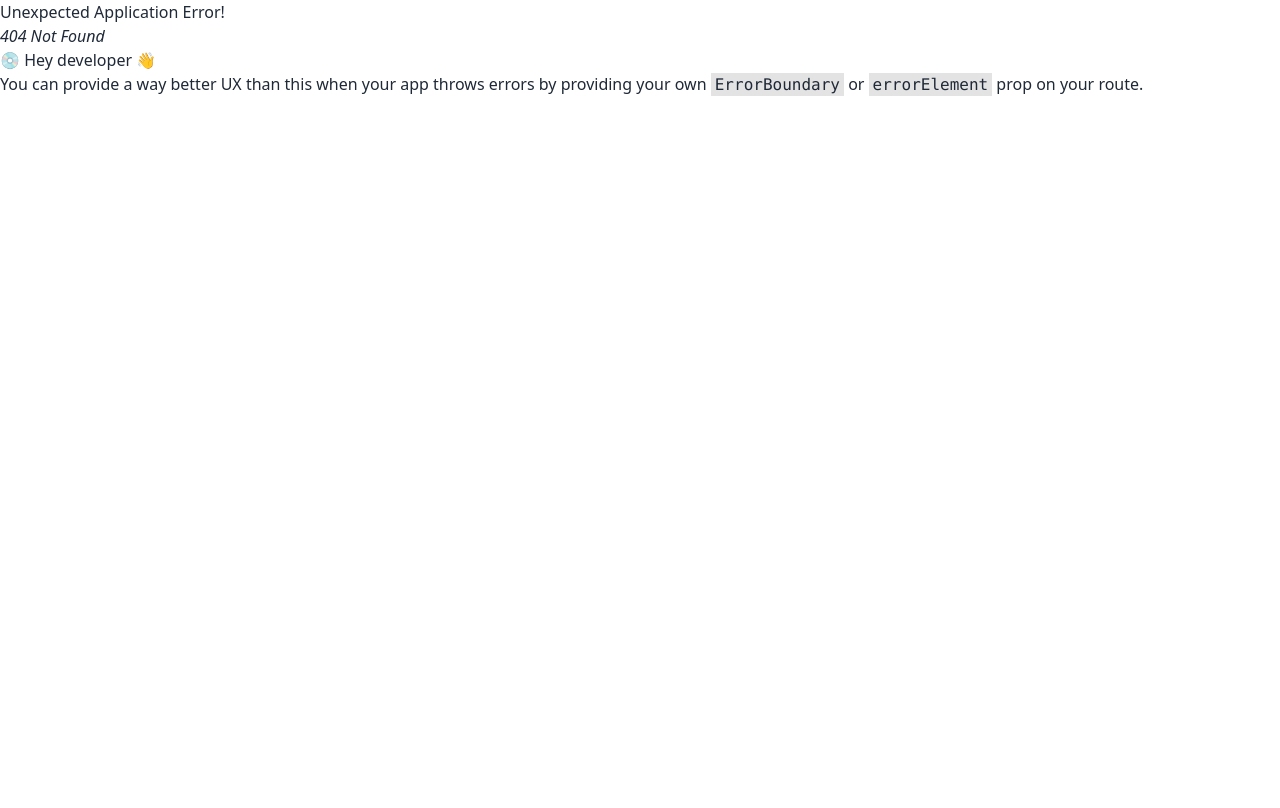
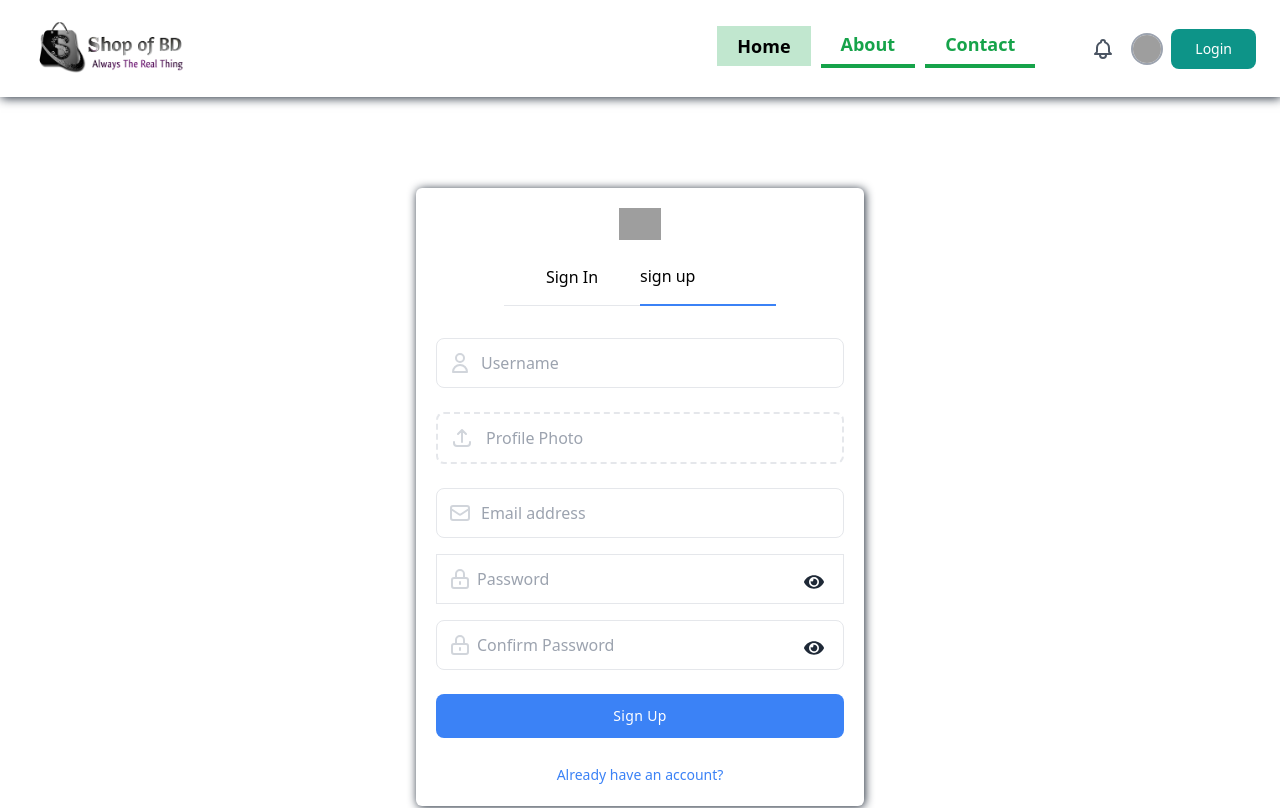
Before and after one commit to sujob258549/Dashboard-clint-side, a React (Vite) app: page /signup in a window 1280 px wide. Before the commit this address had no page. Shown: the top 808 px of the page. Built offline with nearby package versions, Linux system fonts and the light colour scheme; grey boxes are pictures that could not be loaded.

Commit message:
sign up and sign in page

```diff
--- a/package.json
+++ b/package.json
@@ -14,6 +14,7 @@
     "match-sorter": "^6.3.4",
     "react": "^18.2.0",
     "react-dom": "^18.2.0",
+    "react-icons": "^5.2.1",
     "react-router-dom": "^6.23.1",
     "sort-by": "^1.2.0"
   },
--- a/src/Router/Router.jsx
+++ b/src/Router/Router.jsx
@@ -2,6 +2,7 @@ import { createBrowserRouter } from "react-router-dom";
 import Main from "../Main/Main";
 import Home from "../Home/Home";
 import Login from "../loginandregister/Login";
+import Signup from "../loginandregister/Signup";
 
 const router = createBrowserRouter([
     {
@@ -15,6 +16,10 @@ const router = createBrowserRouter([
             {
                 path:'/login',
                 element:<Login></Login>
+            },
+            {
+                path:'/signup',
+                element:<Signup></Signup>
             }
         ]
 
--- a/src/loginandregister/Login.jsx
+++ b/src/loginandregister/Login.jsx
@@ -1,10 +1,12 @@
 import { useState } from "react";
+import { FaEye, FaEyeSlash } from "react-icons/fa";
+import { Link } from "react-router-dom";
 
 
 const Login = () => {
     const [showpassword , setShowpassword] = useState()
     return (
-        <section className="bg-gray-100 min-h-screen flex box-border justify-center items-center">
+        <section className="bg-gray-100 py-10 md:py-20 md:min-h-screen flex box-border justify-center items-center">
             <div className="bg-[#dfa674] rounded-2xl flex max-w-3xl p-5 items-center">
                 <div className="md:w-1/2 px-8">
                     <h2 className="font-bold text-3xl text-[#002D74]">Login</h2>
@@ -13,7 +15,12 @@ const Login = () => {
                     <form action="" className="flex flex-col gap-4">
                         <input className="p-2 mt-8 rounded-xl border" type="email" name="email" placeholder="Email" />
                         <div className="relative">
-                            <input className="p-2 rounded-xl border w-full" type="password" name="password" id="password" placeholder="Password" />
+                            <input className="p-2 rounded-xl border w-full" type={showpassword ? 'text' : 'password'} name="password" id="password" placeholder="Password" />
+                            <div className="absolute right-5 bottom-3" onClick={() => setShowpassword(!showpassword)}>
+                                {
+                                    showpassword ? <FaEyeSlash className="text-xl"></FaEyeSlash> : <FaEye className="text-xl"></FaEye>
+                                }
+                            </div>
                             <svg xmlns="http://www.w3.org/2000/svg" width="16" height="16" fill="currentColor"
                                 className="bi bi-eye-slash-fill absolute top-1/2 right-3 -z-1 -translate-y-1/2 cursor-pointer hidden"
                                 id="mama" viewBox="0 0 16 16">
@@ -46,11 +53,11 @@ const Login = () => {
 
                     <div className="mt-4 text-sm flex justify-between items-center container-mr">
                         <p className="mr-3 md:mr-0 ">If you don,t have an account..</p>
-                        <button className="hover:border register text-white bg-[#002D74] hover:border-gray-400 rounded-xl py-2 px-5 hover:scale-110 hover:bg-[#002c7424] font-semibold duration-300">Register</button>
+                        <Link to={'/signup'} className="hover:border register text-white bg-[#002D74] hover:border-gray-400 rounded-xl py-2 px-5 hover:scale-110 hover:bg-[#002c7424] font-semibold duration-300">Register</Link>
                     </div>
                 </div>
                 <div className="md:block hidden w-1/2">
-                    <img className="rounded-2xl max-h-[1600px]" src="https://images.unsplash.com/photo-1552010099-5dc86fcfaa38?crop=entropy&cs=tinysrgb&fit=max&fm=jpg&ixid=M3w0NzEyNjZ8MHwxfHNlYXJjaHwxfHxmcmVzaHxlbnwwfDF8fHwxNzEyMTU4MDk0fDA&ixlib=rb-4.0.3&q=80&w=1080" alt="login form image" />
+                    <img className="rounded-2xl h-[500px] object-cover" src="https://i.ibb.co/kMRGWpy/vecteezy-intertwined-security-locks-in-abstract-3d-rendering-24061823.jpg" alt="login form image" />
                 </div>
             </div>
         </section>
--- /dev/null
+++ b/src/loginandregister/Signup.jsx
@@ -0,0 +1,105 @@
+import { useState } from "react";
+import { FaEye, FaEyeSlash } from "react-icons/fa";
+import { Link } from "react-router-dom";
+
+
+const Signup = () => {
+    const [showpassword , setShowpassword] = useState()
+    return (
+        <div>
+            <section className="bg-white" >
+                <div className="container flex items-center justify-center min-h-screen px-6 mx-auto">
+                    <form className="w-full max-w-md p-5 rounded-md" style={{boxShadow:"1px 1px 10px"}}>
+                        <div className="flex justify-center mx-auto">
+                            <img className="w-auto h-7 sm:h-8" src="https://merakiui.com/images/logo.svg" alt=""/>
+                        </div>
+
+                        <div className="flex items-center justify-center mt-6">
+                            <Link to={'/login'} href="#" className="w-1/3 pb-4 text-black font-medium text-center  capitalize border-b dark:border-gray-400">
+                                sign in
+                            </Link>
+
+                            <a href="#" className="w-1/3 pb-4 font-medium text-centercapitalize border-b-2 text-black border-blue-500 dark:border-blue-400">
+                                sign up
+                            </a>
+                        </div>
+
+                        <div className="relative flex items-center mt-8">
+                            <span className="absolute">
+                                <svg xmlns="http://www.w3.org/2000/svg" className="w-6 h-6 mx-3 text-gray-300 dark:text-gray-500" fill="none" viewBox="0 0 24 24" stroke="currentColor" stroke-width="2">
+                                    <path stroke-linecap="round" stroke-linejoin="round" d="M16 7a4 4 0 11-8 0 4 4 0 018 0zM12 14a7 7 0 00-7 7h14a7 7 0 00-7-7z" />
+                                </svg>
+                            </span>
+
+                            <input type="text" className="block w-full py-3 text-gray-700 bg-white border rounded-lg px-11  dark:text-gray-300 dark:border-gray-600 focus:border-blue-400 dark:focus:border-blue-300 focus:ring-blue-300 focus:outline-none focus:ring focus:ring-opacity-40" placeholder="Username"/>
+                        </div>
+
+                        <label for="dropzone-file" className="flex items-center px-3 py-3 mx-auto mt-6 text-center bg-white border-2 border-dashed rounded-lg cursor-pointer dark:border-gray-600 ">
+                            <svg xmlns="http://www.w3.org/2000/svg" className="w-6 h-6 text-gray-300 dark:text-gray-500" fill="none" viewBox="0 0 24 24" stroke="currentColor" stroke-width="2">
+                                <path stroke-linecap="round" stroke-linejoin="round" d="M4 16v1a3 3 0 003 3h10a3 3 0 003-3v-1m-4-8l-4-4m0 0L8 8m4-4v12" />
+                            </svg>
+
+                            <h2 className="mx-3 text-gray-400">Profile Photo</h2>
+
+                            <input id="dropzone-file" type="file" className="hidden" />
+                        </label>
+
+                        <div className="relative flex items-center mt-6">
+                            <span className="absolute">
+                                <svg xmlns="http://www.w3.org/2000/svg" className="w-6 h-6 mx-3 text-gray-300 dark:text-gray-500" fill="none" viewBox="0 0 24 24" stroke="currentColor" stroke-width="2">
+                                    <path stroke-linecap="round" stroke-linejoin="round" d="M3 8l7.89 5.26a2 2 0 002.22 0L21 8M5 19h14a2 2 0 002-2V7a2 2 0 00-2-2H5a2 2 0 00-2 2v10a2 2 0 002 2z" />
+                                </svg>
+                            </span>
+
+                            <input type="email" className="block w-full py-3 text-gray-700 bg-white border rounded-lg px-11  dark:text-gray-300 dark:border-gray-600 focus:border-blue-400 dark:focus:border-blue-300 focus:ring-blue-300 focus:outline-none focus:ring focus:ring-opacity-40" placeholder="Email address"/>
+                        </div>
+
+                        <div className="relative flex items-center mt-4">
+                            <span className="absolute">
+                                <svg xmlns="http://www.w3.org/2000/svg" className="w-6 h-6 mx-3 text-gray-300 dark:text-gray-500" fill="none" viewBox="0 0 24 24" stroke="currentColor" stroke-width="2">
+                                    <path stroke-linecap="round" stroke-linejoin="round" d="M12 15v2m-6 4h12a2 2 0 002-2v-6a2 2 0 00-2-2H6a2 2 0 00-2 2v6a2 2 0 002 2zm10-10V7a4 4 0 00-8 0v4h8z" />
+                                </svg>
+                            </span>
+
+                            <input  type={showpassword ? 'text' : 'password'}  className="block w-full px-10 py-3  bg-white border rounded-lgdark:border-gray-600 focus:border-blue-400 dark:focus:border-blue-300 focus:ring-blue-300 focus:outline-none focus:ring focus:ring-opacity-40" placeholder="Password"/>
+                            <div className="absolute right-5 bottom-3" onClick={() => setShowpassword(!showpassword)}>
+                                {
+                                    showpassword ? <FaEyeSlash className="text-xl"></FaEyeSlash> : <FaEye className="text-xl"></FaEye>
+                                }
+                            </div>
+                        </div>
+
+                        <div className="relative flex items-center mt-4">
+                            <span className="absolute">
+                                <svg xmlns="http://www.w3.org/2000/svg" className="w-6 h-6 mx-3 text-gray-300 dark:text-gray-500" fill="none" viewBox="0 0 24 24" stroke="currentColor" stroke-width="2">
+                                    <path stroke-linecap="round" stroke-linejoin="round" d="M12 15v2m-6 4h12a2 2 0 002-2v-6a2 2 0 00-2-2H6a2 2 0 00-2 2v6a2 2 0 002 2zm10-10V7a4 4 0 00-8 0v4h8z" />
+                                </svg>
+                            </span>
+
+                            <input  type={showpassword ? 'text' : 'password'}  className="block w-full px-10 py-3  bg-white border rounded-lg  dark:border-gray-600 focus:border-blue-400 dark:focus:border-blue-300 focus:ring-blue-300 focus:outline-none focus:ring focus:ring-opacity-40" placeholder="Confirm Password"/>
+                            <div className="absolute right-5 bottom-3" onClick={() => setShowpassword(!showpassword)}>
+                                {
+                                    showpassword ? <FaEyeSlash className="text-xl"></FaEyeSlash> : <FaEye className="text-xl"></FaEye>
+                                }
+                            </div>
+                        </div>
+
+                        <div className="mt-6">
+                            <button className="w-full px-6 py-3 text-sm font-medium tracking-wide text-white capitalize transition-colors duration-300 transform bg-blue-500 rounded-lg hover:bg-blue-400 focus:outline-none focus:ring focus:ring-blue-300 focus:ring-opacity-50">
+                                Sign Up
+                            </button>
+
+                            <div className="mt-6 text-center ">
+                                <a href="#" className="text-sm text-blue-500 hover:underline dark:text-blue-400">
+                                    Already have an account?
+                                </a>
+                            </div>
+                        </div>
+                    </form>
+                </div>
+            </section>
+        </div>
+    );
+};
+
+export default Signup;
```
Also changed, not shown: 1 other file (tests, documents, lock files or other folders).
